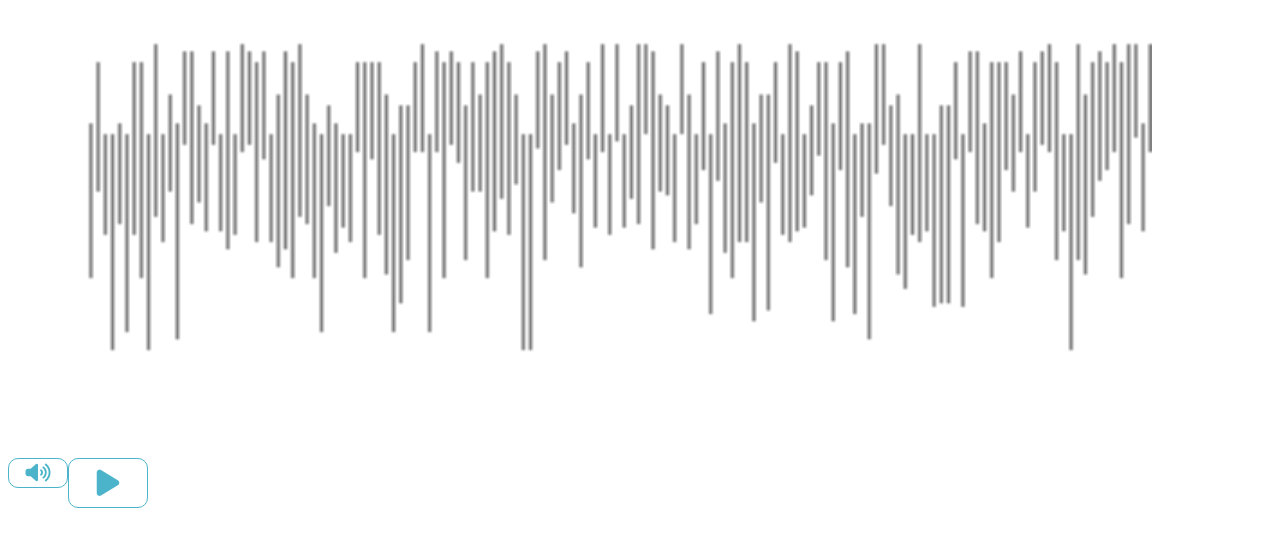
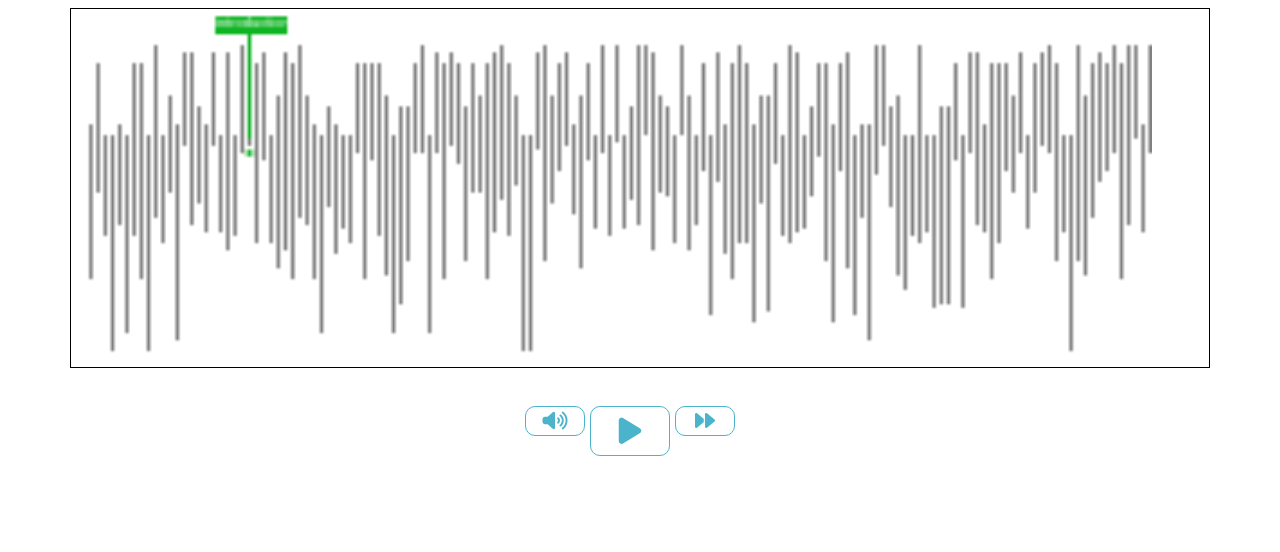
Before and after one commit to iampiyushkr/MusicPlayer, a plain HTML site: page player.html in a window 1280 px wide. Drawn offline with Linux system fonts and the light colour scheme.

Commit message:
implementing sticky

```diff
--- a/player.css
+++ b/player.css
@@ -1,21 +1,32 @@
 
 #tractDiv{
     width:90% ;
-    height: 450px;
+    height: 28vw;
     overflow: hidden;
     margin: auto;
+    border: 1px solid black;
 
 }
  #canvas{
     width: 95%;
 
 
+
+
 }
 
 
 /* .............................player buttons css....................... */
-.playerButtons{
+#playerButtons{
     display: inline-flex;
+
+    margin-top: 3%;
+    margin-left: 40vw;
+
+
+}
+#playerButtons button{
+    margin-left: 5px;
 }
 .play{
     background-color: white;
@@ -69,3 +80,17 @@
     color: #4bb4ca;
     font-size: 20px;
 }
+.next{
+    background-color: white;
+    border: 1px solid #4bb4ca;
+    border-radius: 10px;
+    width: 60px;
+    height: 30px;
+
+
+
+}
+.next i{
+    color: #4bb4ca;
+    font-size: 20px;
+}
--- a/player.html
+++ b/player.html
@@ -12,7 +12,7 @@
     <div id="tractDiv">
         <canvas id="canvas"></canvas>
     </div>
-    <div class="playerButtons">
+    <div id="playerButtons">
         <button class="unMute" onclick="Unmute()">
             <i class="fas fa-volume-up"></i>
         </button>
@@ -26,6 +26,9 @@
         <button class="pause" onclick="pause()">
             <i class="fas fa-pause"></i>
         </button>
+        <button class="next" onclick="next()">
+            <i class="fas fa-forward"></i>
+        </button>
     </div>
 
 </body>
--- a/player.js
+++ b/player.js
@@ -22,12 +22,14 @@ function Wave(a){
 
 }
 
+
+
 let heightLength=[];
 let yLength=[]
 
 function randomTrack(){
 let x1=5
-for(let i=0;i<800/5.4;i++){
+for(let i=0;i<=149;i++){
     context.fillStyle="gray"
     let ran = height();
     heightLength.push(ran)
@@ -39,24 +41,28 @@ for(let i=0;i<800/5.4;i++){
 }
 }
 randomTrack()
+rect(40,2,20,5,"#0eb422")
+straight(49,6,1,30,"#0eb422")
+circle(49.5, 40, 1, 0,"#0eb422")
 
 console.log(heightLength,yLength)
 
 
-let x=5;
+var x=5;
 var timmer;
 
-let z=0;
-let duration=0;
-let playback=false;
-let trackPlay=true;
+var z=0;
+var duration=0;
+var playback=false;
+var trackPlay=true;
 function track(){
+    console.log("asasasasa",audio.duration)
 
     if(playback){
         var x2=5;
-        for(let i=0;i<800/5.4;i++){
+        for(let i=0;i<=149;i++){
             context.fillStyle="gray"
-            console.log("i",yLength[i],heightLength[i])
+
             context.fillRect(x2,yLength[i],1,heightLength[i])
             x2+=2
         }
@@ -74,7 +80,7 @@ function track(){
 
             x+=2;
             duration+=((audio.duration)/1200)*8000
-            console.log("z",yLength[z],heightLength[z])
+
             if(z==149){
 
                 z=-1;
@@ -111,9 +117,10 @@ let unMute=document.querySelector(".unMute")
 
 let songs=["music/song1.mp3"]
 
-function audioTrack(){
-    audio.src=songs[0];
+ function audioTrack(){
+    audio.src=`music/song1.mp3`;
     audio.load();
+
 
 }
 audioTrack()
@@ -158,34 +165,46 @@ function getCoordinates(e){
     const x = e.clientX-14;
     const y = e.clientY-27;
     clearInterval(timmer2)
-    audio.currentTime=(((x/10))/149)*audio.duration;
+    if(window.innerWidth>1300){
+        var width=window.innerWidth-240;
+    }else{
+        var width=window.innerWidth-220;
+    }
+    audio.currentTime=((((x-80)/(width/149)))/149)*audio.duration;
     playSong.style.display="none"
     pauseSong.style.display="block"
     audio.play()
     console.log("x:" + x + " "+ "y:" + y);
-   track1(x)
+   track1(x-80)
 }
 
 
 var timmer2;
 function track1(xaxis){
+    if(window.innerWidth>1300){
+        var width=window.innerWidth-240;
+    }else{
+        var width=window.innerWidth-220;
+    }
 
+    console.log(window.innerWidth)
+    context.clearRect(0,0, 1200, 400);
         let x2=5;
-        for(let i=0;i<800/5.4;i++){
+        for(let i=0;i<=149;i++){
             context.fillStyle="gray"
-            console.log("i",yLength[i],heightLength[i])
+
             context.fillRect(x2,yLength[i],1,heightLength[i])
             x2+=2
         }
 
         let x3=5;
-        for(let i=0;i<xaxis/10;i++){
+        for(let i=0;i<xaxis/(width/149);i++){
             context.fillStyle="red"
-            console.log("i",yLength[i],heightLength[i])
+
             context.fillRect(x3,yLength[i],1,heightLength[i])
             x3+=2
         }
-        var z1=Math.floor(xaxis/10)+1
+        var z1=Math.floor(xaxis/(width/149))+1
         var x5=x3
 
         timmer2=setInterval(()=>{
@@ -196,7 +215,7 @@ function track1(xaxis){
 
             x5+=2;
             duration+=((audio.duration)/1200)*8000
-            console.log("z1",yLength[z1],heightLength[z1])
+
             z=z1+1;
             x=x5;
             if(z1==149){
@@ -217,3 +236,26 @@ function track1(xaxis){
 
 
 }
+
+function rect(x,y,w,h,bg){
+    context.fillStyle=bg;
+    context.beginPath();
+    context.fillRect(x,y,w,h);
+    context.closePath();
+    context.fillStyle = "white";
+      context.font = "4px sans-serif";
+      context.fillText("introduction", x,y+3 );
+}
+function straight(x,y,w,h,bg){
+    context.fillStyle=bg;
+    context.beginPath();
+    context.fillRect(x,y,w,h);
+    context.closePath();
+}
+function circle(x,y,w,h,bg) {
+    context.beginPath();
+    context.arc(x,y,w,h, Math.PI*2);
+    context.fillStyle=bg;
+    context.fill();
+    context.closePath();
+}
```
Also changed, not shown: 5 other files.
